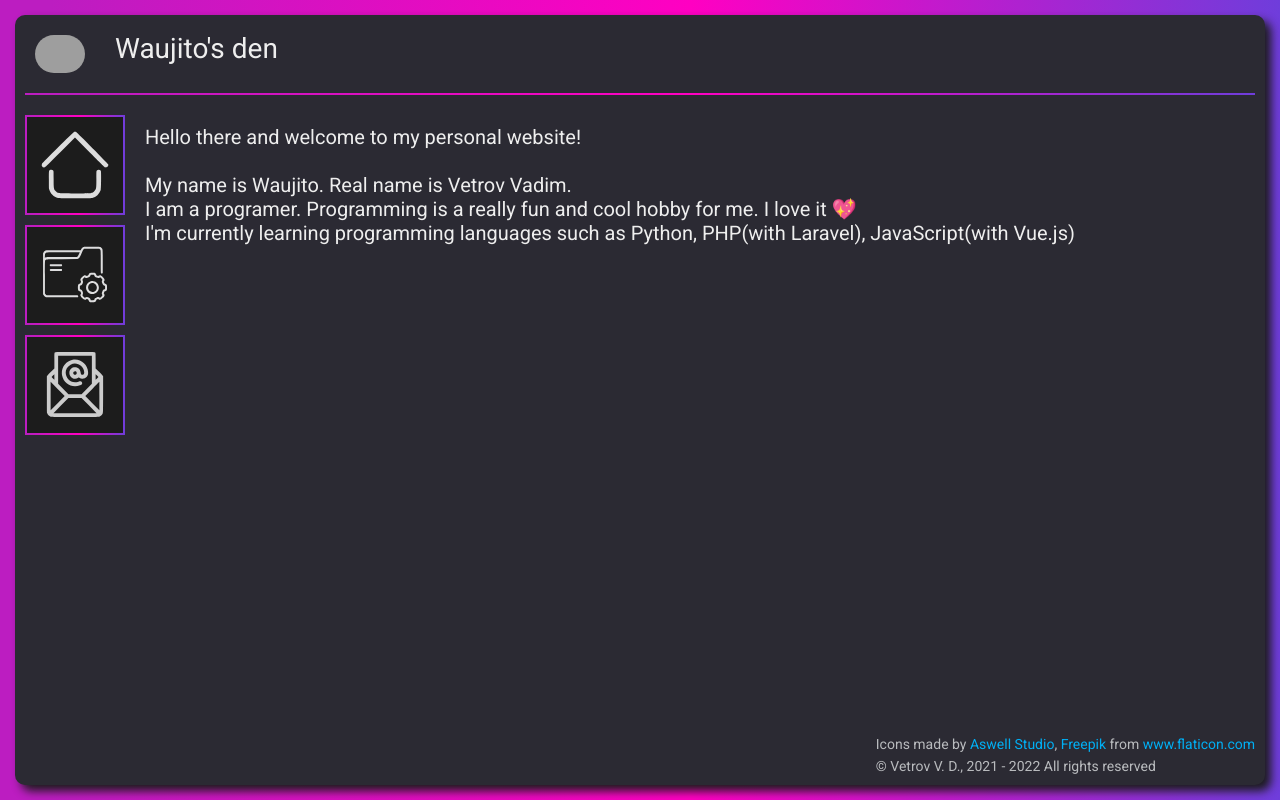
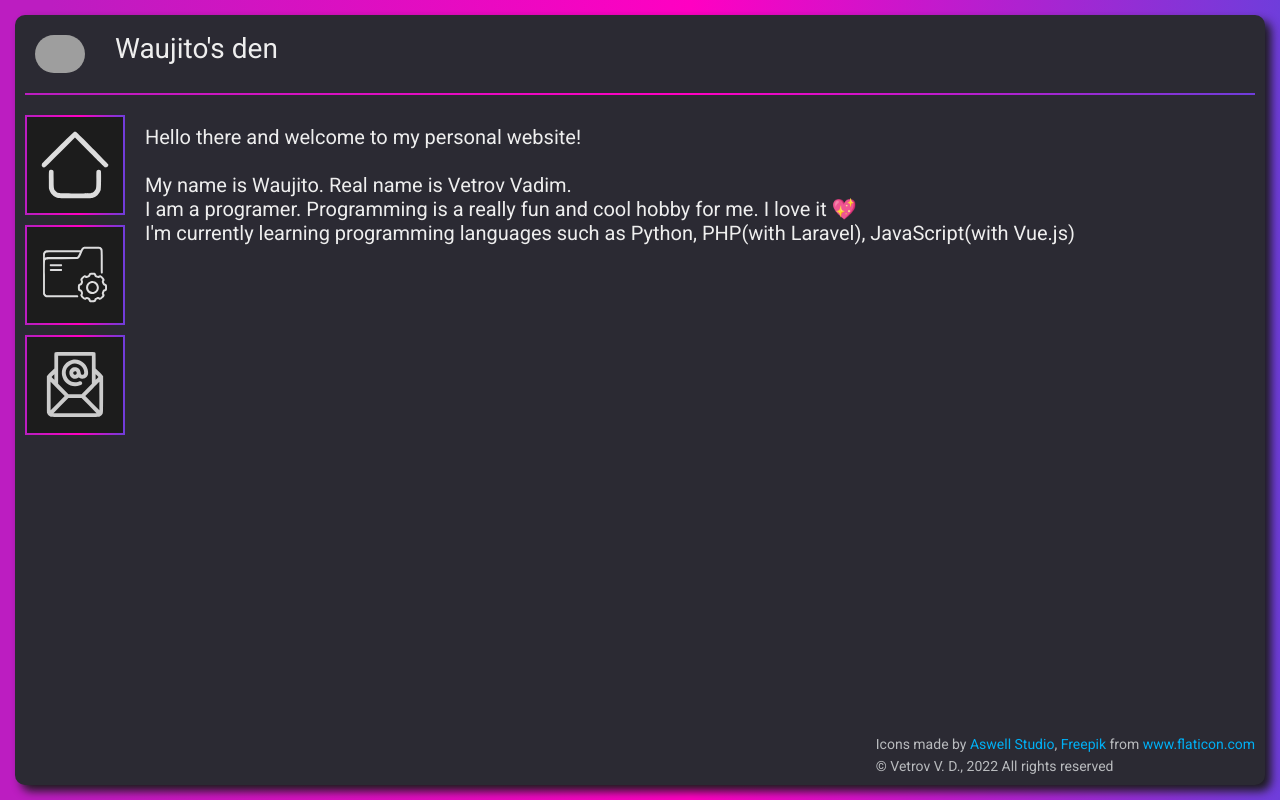
Before and after one commit to Waujito/waujito.github.io, a Vue app: page / in a window 1280 px wide. Built offline with nearby package versions, Linux system fonts and the light colour scheme; grey boxes are pictures that could not be loaded.

Commit message:
fixed copyright

```diff
--- a/package.json
+++ b/package.json
@@ -1,6 +1,6 @@
 {
   "name": "waujito.github.io",
-  "version": "1.1.0",
+  "version": "1.1.2",
   "scripts": {
     "dev": "vite",
     "build": "vite build",
--- a/src/components/FooterComponent.vue
+++ b/src/components/FooterComponent.vue
@@ -26,9 +26,7 @@
           >www.flaticon.com</a
         >
       </div>
-      <div class="copyright">
-        © Vetrov V. D., 2021 - 2022 All rights reserved
-      </div>
+      <div class="copyright">© Vetrov V. D., 2022 All rights reserved</div>
     </div>
   </div>
 </template>
```
